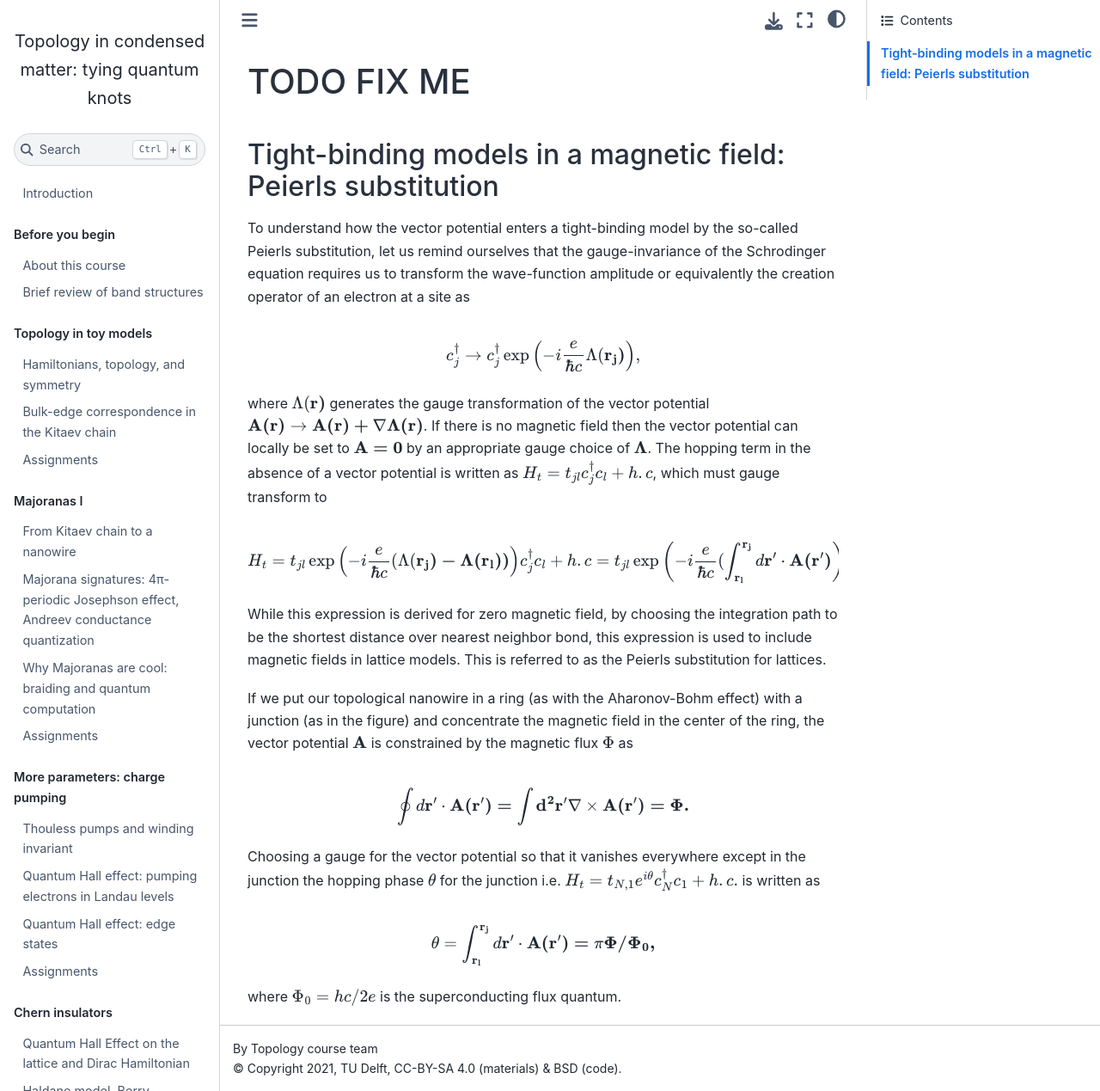
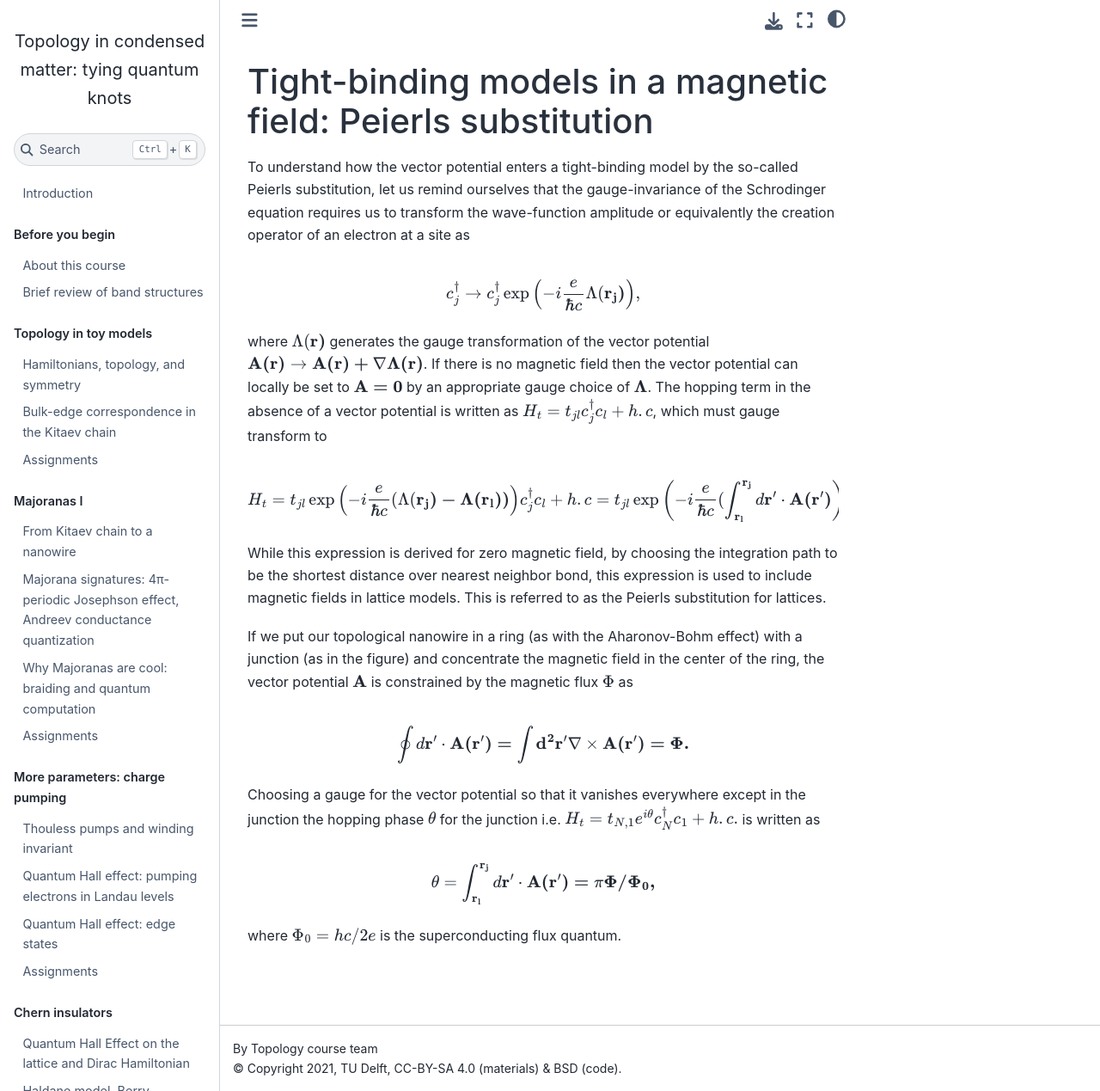
Before and after one commit to topocm/topocm_content, a Jupyter Book: the page built from w2_majorana/Peierls.md, in a window 1280 px wide and 1269 px high. Shown: the whole window at 86% size. Built offline with Jupyter Book 1.0.4 settings and Sphinx 7.4.7 and the Sphinx Book theme 1.1.4, drawn with Linux system fonts in a browser that asks for light colours; a script that is not in the unit is left out; comment, search, counter and statistics services are not loaded.

Commit message:
fix remaining titles

````diff
--- a/w2_majorana/Peierls.md
+++ b/w2_majorana/Peierls.md
@@ -11,15 +11,13 @@ kernelspec:
   name: python3
 ---
 
-# TODO FIX ME
+# Tight-binding models in a magnetic field: Peierls substitution
 
 ```{code-cell} ipython3
 :tags: [remove-cell]
 
 # This first cell will be removed by the converter.
 ```
-
-## Tight-binding models in a magnetic field: Peierls substitution
 
 To understand how the vector potential enters a tight-binding model by the so-called Peierls substitution, let us remind ourselves that the gauge-invariance of the Schrodinger equation requires us to transform the wave-function amplitude or equivalently the creation operator of an electron at a site as
 
````
Also changed, not shown: w4_haldane/ComputingChern.md (+1 -5 lines).
